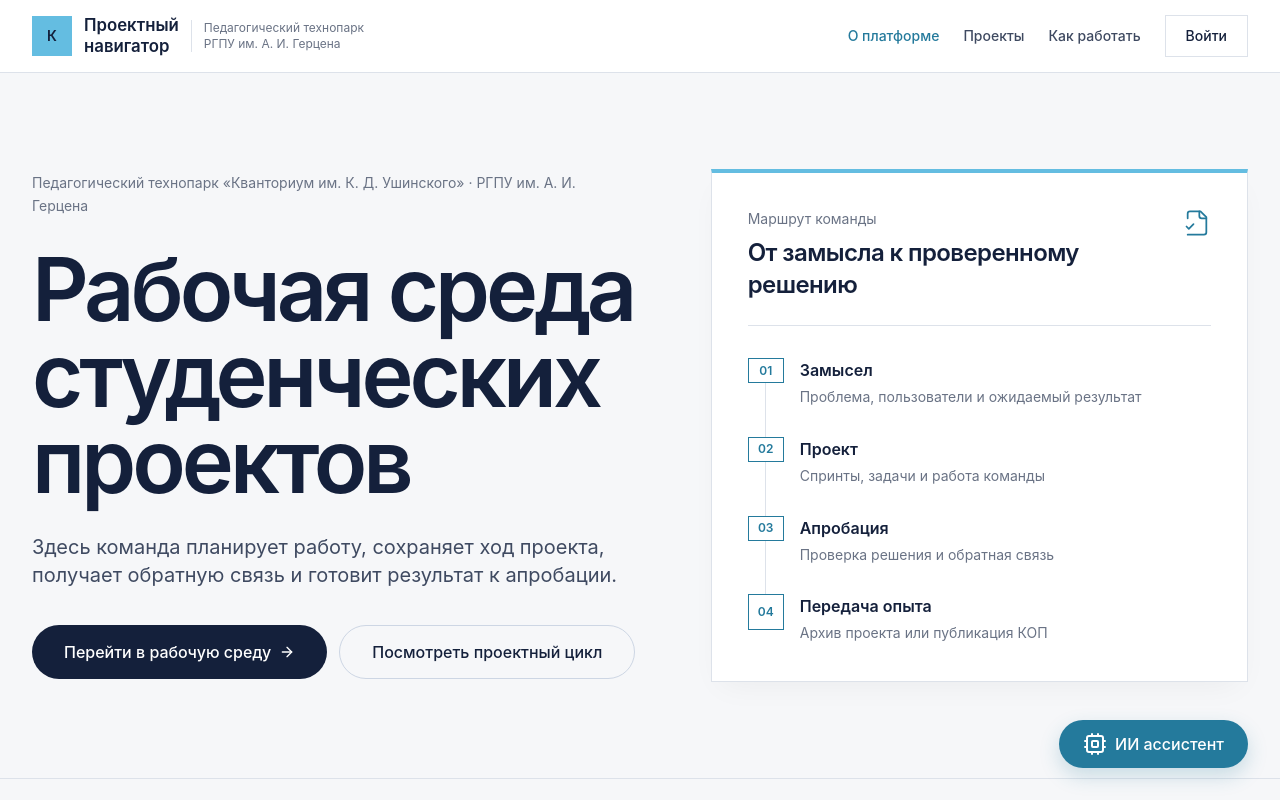
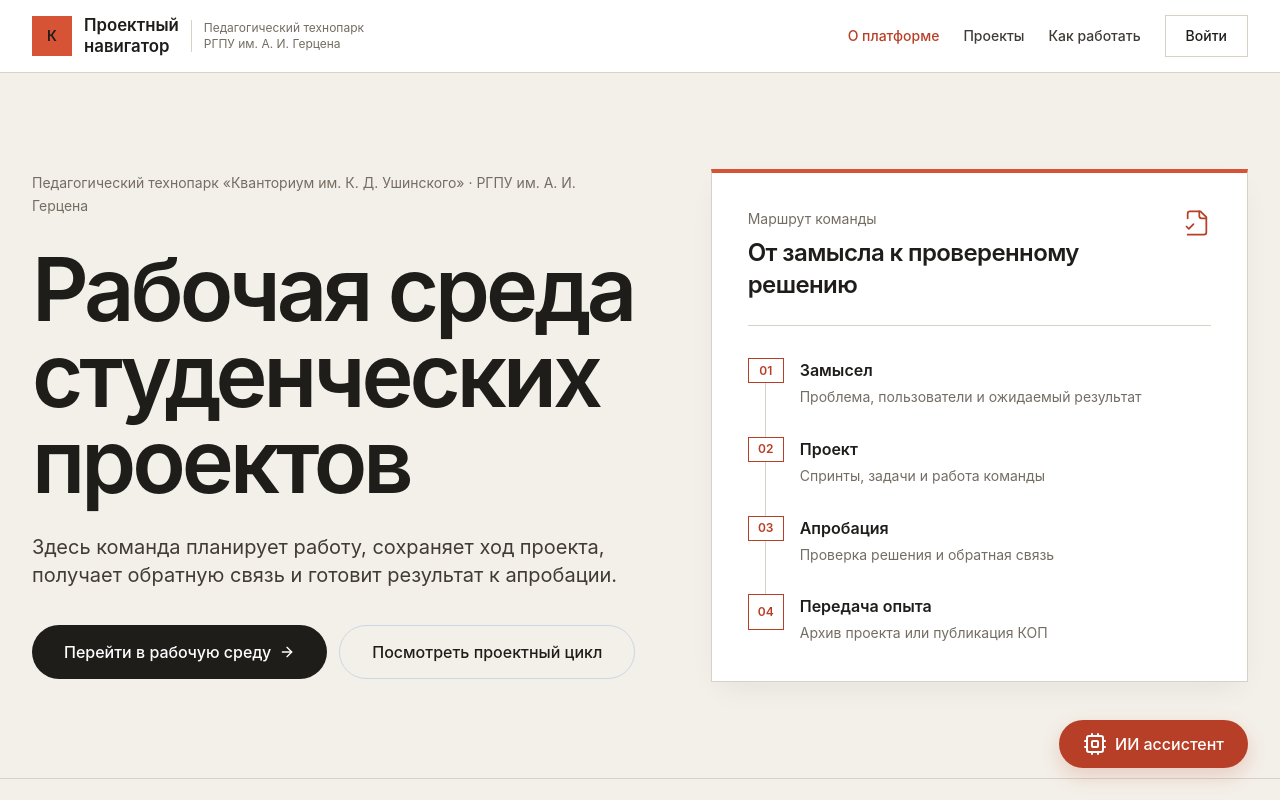
Before and after one commit to alisiatkc/kvant-next, a Next.js app: page / in a window 1280 px wide. Shown: the top 800 px of the page. Built offline with nearby package versions, Linux system fonts and the light colour scheme.

Commit message:
Попробовать тёплую палитру с терракотовым акцентом

```diff
--- a/tailwind.config.ts
+++ b/tailwind.config.ts
@@ -13,35 +13,35 @@ const config: Config = {
       },
       colors: {
         kv: {
-          dark: '#14203B',
-          blue: '#247A9C',
-          gold: '#C6A15B',
-          cyan: '#64BDE1',
-          orange: '#EC6600',
-          green: '#00713C',
-          bg: '#F6F7F9',
-          light: '#EEF1F6',
-          text: '#3F4A61',
-          border: '#DDE2EA',
-          muted: '#6A7385',
+          dark: '#1F1D1A',
+          blue: '#B83F27',
+          gold: '#B83F27',
+          cyan: '#D65336',
+          orange: '#B83F27',
+          green: '#525A49',
+          bg: '#F3F0E9',
+          light: '#EAE5DB',
+          text: '#403B35',
+          border: '#D8D1C5',
+          muted: '#746D63',
         },
         ai: {
-          primary: '#247A9C',
-          dark: '#185B75',
-          light: '#EEF1F8',
+          primary: '#B83F27',
+          dark: '#87301F',
+          light: '#F4E7E1',
         },
       },
       backgroundImage: {
-        'hero-gradient': 'linear-gradient(180deg, #F8F9FB, #EEF1F6)',
-        'top-gradient': 'linear-gradient(180deg, #F7F5EF, #EFE9DC)',
+        'hero-gradient': 'linear-gradient(180deg, #F5F2EC, #ECE7DD)',
+        'top-gradient': 'linear-gradient(180deg, #F5F2EC, #ECE7DD)',
       },
       boxShadow: {
-        card: '0 12px 30px -10px rgba(0, 0, 0, 0.05)',
-        'card-hover': '0 20px 32px -14px rgba(20, 32, 59, 0.16)',
-        modal: '0 40px 70px -10px rgba(0, 0, 0, 0.3)',
-        'ai-btn': '0 8px 20px rgba(36, 122, 156, 0.22)',
-        'ai-window': '0 25px 50px rgba(0, 0, 0, 0.2)',
-        likes: '0 4px 10px rgba(255, 100, 100, 0.1)',
+        card: '0 12px 30px -10px rgba(31, 29, 26, 0.08)',
+        'card-hover': '0 20px 32px -14px rgba(31, 29, 26, 0.18)',
+        modal: '0 40px 70px -10px rgba(31, 29, 26, 0.3)',
+        'ai-btn': '0 8px 20px rgba(184, 63, 39, 0.2)',
+        'ai-window': '0 25px 50px rgba(31, 29, 26, 0.2)',
+        likes: '0 4px 10px rgba(31, 29, 26, 0.08)',
       },
       borderRadius: {
         '4xl': '2rem',
```
